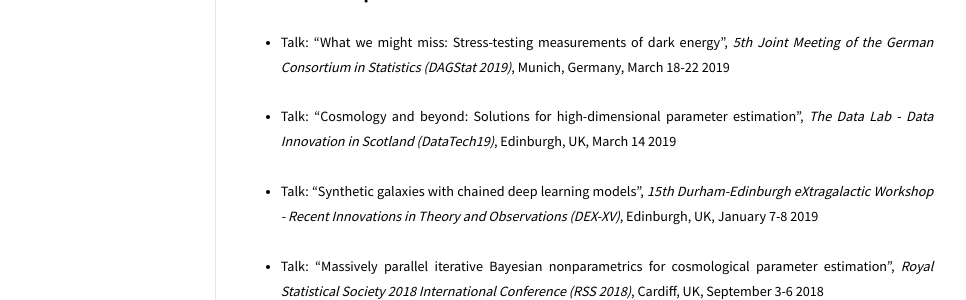
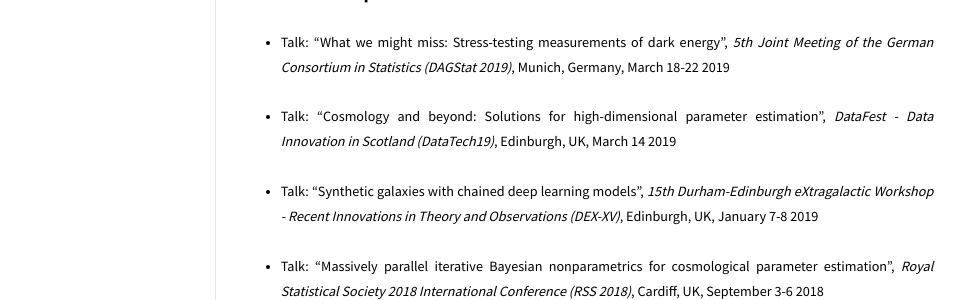
Before and after one commit to moews/moews.github.io, a Jekyll site: the page built from _posts/2017-03-25-publications.md, in a window 1280 px wide. Shown: the part 476-776 px from the top of the page, without its empty margins (143-1109 px from the left). Built offline with Jekyll 4.4.1, drawn with Linux system fonts in a browser that asks for light colours.

Commit message:
Update 2017-03-25-publications.md

```diff
--- a/_posts/2017-03-25-publications.md
+++ b/_posts/2017-03-25-publications.md
@@ -20,7 +20,7 @@ categories: posts
 
 * <small>Talk: "What we might miss: Stress-testing measurements of dark energy", _5th Joint Meeting of the German Consortium in Statistics (DAGStat 2019)_, Munich, Germany, March 18-22 2019</small>
 
-* <small>Talk: "Cosmology and beyond: Solutions for high-dimensional parameter estimation", _The Data Lab - Data Innovation in Scotland (DataTech19)_, Edinburgh, UK, March 14 2019</small>
+* <small>Talk: "Cosmology and beyond: Solutions for high-dimensional parameter estimation", _DataFest - Data Innovation in Scotland (DataTech19)_, Edinburgh, UK, March 14 2019</small>
 
 * <small>Talk: "Synthetic galaxies with chained deep learning models", _15th Durham-Edinburgh eXtragalactic Workshop - Recent Innovations in Theory and Observations (DEX-XV)_, Edinburgh, UK, January 7-8 2019</small>
 
```
